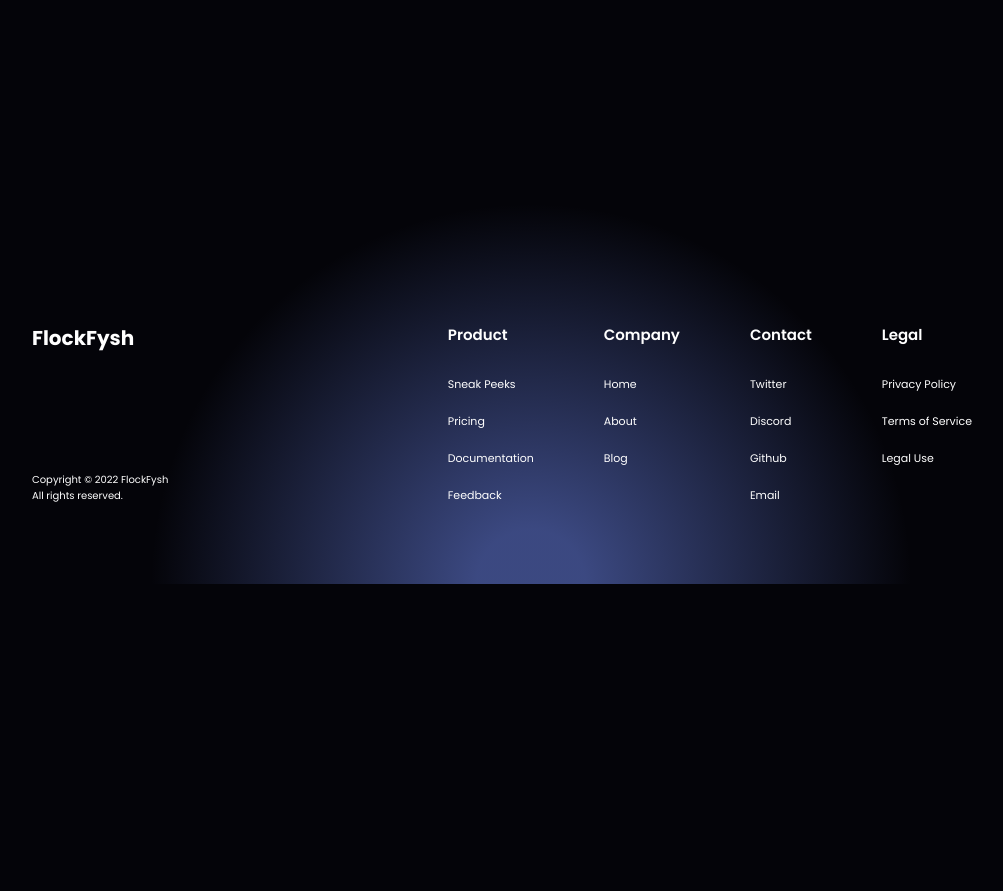
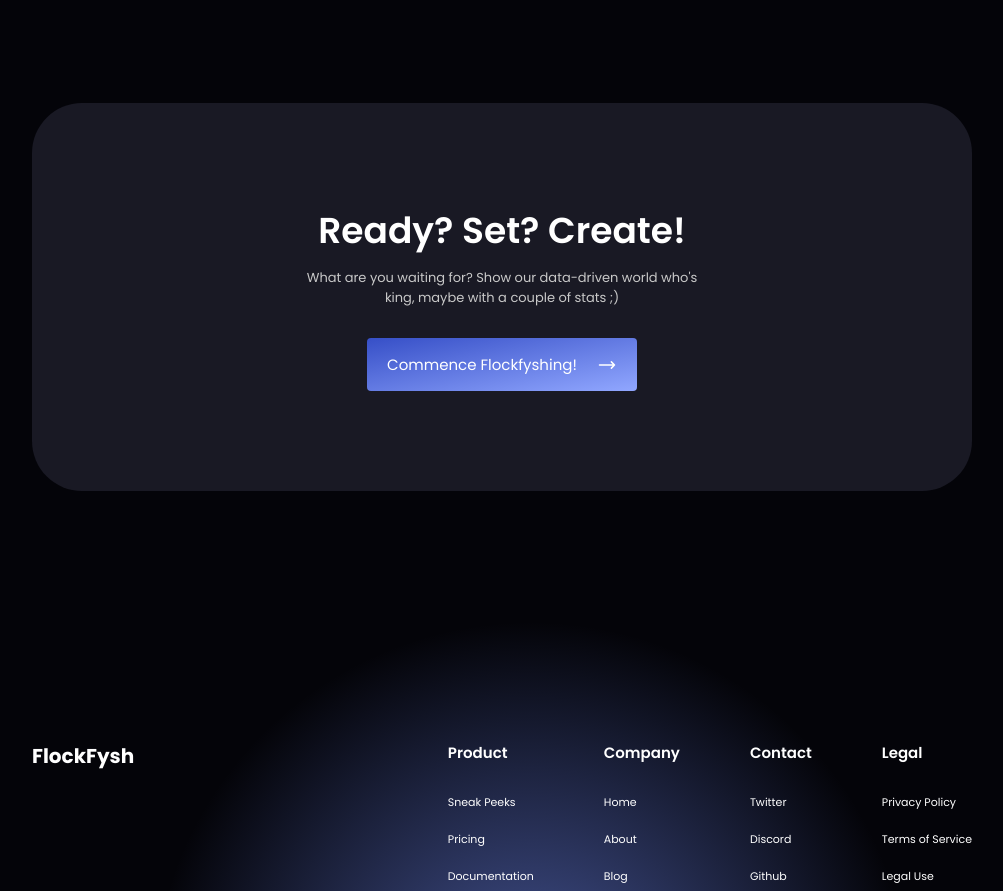
Before and after one commit to flockfysh/frontend, a React (Create React App) app: page / in a window 1280 px wide. Shown: the part 884-1775 px from the top of the page, without its empty margins (138-1141 px from the left). Before the commit the page ends 1468 px from the top, so only its background shows below. Built offline with nearby package versions, Linux system fonts and the light colour scheme; a web font is replaced by a local one.

Commit message:
Created the get set ready section

```diff
--- a/src/App.js
+++ b/src/App.js
@@ -5,14 +5,14 @@ import {
    createRoutesFromElements,
    Route,
 } from "react-router-dom";
-import Hero from "./components/hero/hero";
+import HomePage from "./pages/HomePage";
 import RootLayout from "./pages/RootLayout.jsx";
 
 function App() {
    const router = createBrowserRouter(
       createRoutesFromElements(
          <Route path="/" element={<RootLayout />}>
-            <Route index element={<Hero />} />
+            <Route index element={<HomePage />} />
             <Route path="/docs" element={<h1>docs</h1>} />
             <Route path="/blog" element={<h1>blog</h1>} />
             <Route path="/about" element={<h1>about</h1>} />
--- /dev/null
+++ b/src/components/Sections/userSignup/UserSignup.jsx
@@ -0,0 +1,17 @@
+import Button from "../../UI/Button";
+import classes from "./UserSignup.module.css";
+
+const userSignup = () => {
+   return (
+      <div className={classes.holder}>
+         <h3 className={classes.heading}>Ready? Set? Create!</h3>
+         <p className={classes.text}>
+            What are you waiting for? Show our data-driven world who's king, maybe with a couple of
+            stats ;&#41;
+         </p>
+         <Button text="Commence Flockfyshing!" link="/" />
+      </div>
+   );
+};
+
+export default userSignup;
--- /dev/null
+++ b/src/components/Sections/userSignup/UserSignup.module.css
@@ -0,0 +1,25 @@
+.holder {
+   background-color: var(--color-black-secondary);
+   border-radius: 5rem;
+   padding: 10rem 0;
+   display: flex;
+   flex-direction: column;
+   justify-items: center;
+   align-items: center;
+   margin-bottom: 3rem;
+}
+.heading {
+   display: inline-block;
+   font-size: 3.6rem;
+   font-weight: 600;
+   width: fit-content;
+   margin-bottom: 1rem;
+}
+.text {
+   display: inline-block;
+   font-size: 1.3rem;
+   width: 40rem;
+   color: var(--color-gray);
+   text-align: center;
+   margin-bottom: 3rem;
+}
--- /dev/null
+++ b/src/components/UI/Button.jsx
@@ -0,0 +1,22 @@
+import { Link } from "react-router-dom";
+import classes from "./Button.module.css";
+const Button = props => {
+   return (
+      <Link className={classes.button} to={props.link}>
+         {props.text}
+         <svg
+            className={classes.svg}
+            xmlns="http://www.w3.org/2000/svg"
+            fill="none"
+            viewBox="0 0 24 24">
+            <path
+               strokeLinecap="round"
+               strokeLinejoin="round"
+               d="M17.25 8.25L21 12m0 0l-3.75 3.75M21 12H3"
+            />
+         </svg>
+      </Link>
+   );
+};
+
+export default Button;
--- /dev/null
+++ b/src/components/UI/Button.module.css
@@ -0,0 +1,20 @@
+.button {
+   background-image: linear-gradient(
+      to bottom right,
+      var(--color-blue-secondary),
+      var(--color-blue-primary)
+   );
+   padding: 1.5rem 2rem;
+   font-size: 1.5rem;
+   border-radius: 4px;
+   display: flex;
+   align-items: center;
+   width: fit-content;
+   color: var(--color-white);
+}
+.svg {
+   width: 2rem;
+   stroke: var(--color-white);
+   stroke-width: 1.8;
+   margin-left: 2rem;
+}
--- /dev/null
+++ b/src/pages/HomePage.jsx
@@ -0,0 +1,15 @@
+import { Fragment } from "react";
+
+import Hero from "../components/Sections/hero/hero";
+import UserSignup from "../components/Sections/userSignup/UserSignup";
+
+const HomePage = () => {
+   return (
+      <Fragment>
+         <Hero />
+         <UserSignup />
+      </Fragment>
+   );
+};
+
+export default HomePage;
--- a/src/styles/index.css
+++ b/src/styles/index.css
@@ -21,6 +21,7 @@ html {
    --color-blue-gradients: #748ffc7e;
 
    --color-white: #fff;
+   --color-gray: #c9c9c9;
    --color-black-primary: #040409;
    --color-black-secondary: #191924;
 }
```
Also changed, not shown: src/components/Sections/hero/hero.jsx (renamed from src/components/hero/hero.jsx), src/components/Sections/hero/hero.module.css (renamed from src/components/hero/hero.module.css).
